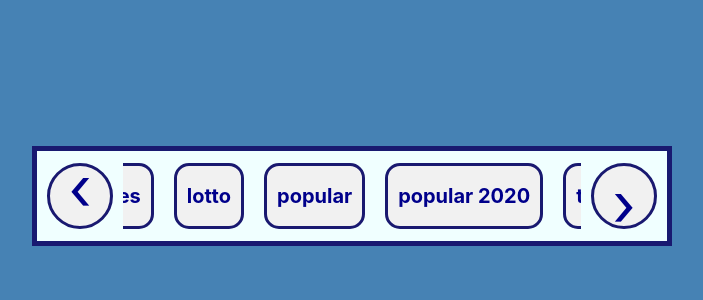
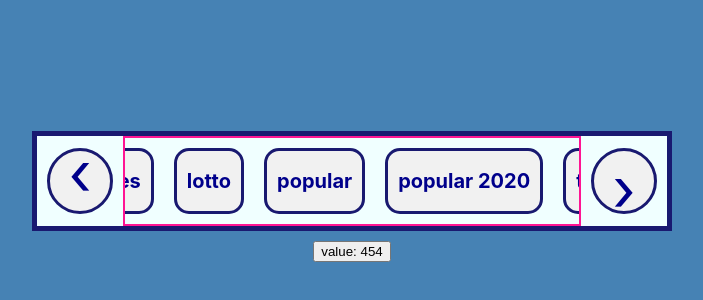
Before and after one commit to tom2kota/category-pagination, a React (Create React App) app: page / in a window 1280 px wide. Shown: the part 204-504 px from the top of the page, without its empty margins (288-991 px from the left). Built offline with nearby package versions, Linux system fonts and the light colour scheme.

Commit message:
Update files

```diff
--- /dev/null
+++ b/src/components/Pagination/Pagination.css
@@ -0,0 +1,114 @@
+.Pagination {
+    display: flex;
+    justify-content: space-between;
+    align-items: center;
+    flex-direction: row;
+    flex-wrap: nowrap;
+    color: darkblue;
+    box-sizing: border-box;
+    border: midnightblue 5px solid;
+    /*padding: 20px;*/
+    /*margin: 50px;*/
+    background-color: azure;
+    min-width: 320px;
+    width: 50%;
+    height: 100px;
+}
+
+
+.Pagination-controls {
+    display: flex;
+    font-size: 60px;
+    line-height: 0.4;
+    border: midnightblue 3px solid;
+    border-radius: 50%;
+    width: 40px;
+    height: 40px;
+    min-width: 40px;
+    background-color: #f1f1f1;
+    margin: 10px;
+    padding: 10px;
+    text-align: center;
+    justify-content: center;
+    align-self: center;
+    align-content: center;
+}
+
+.Pagination-controls.left {
+    align-items: start;
+}
+
+.Pagination-controls.right {
+    align-items: end;
+}
+
+
+.Pagination-list {
+    display: flex;
+    justify-content: center;
+    text-align: center;
+    margin: 0;
+    padding: 0;
+    /*overflow: hidden;*/
+    overflow-x: scroll;
+    border: 2px solid deeppink;
+}
+
+.Pagination-list::-webkit-scrollbar {
+    display: none;
+}
+
+.Pagination-items {
+    font-size: 20px;
+    font-weight: bold;
+    line-height: 1.7;
+    border: midnightblue 3px solid;
+    border-radius: 15px;
+    width: auto;
+    height: 40px;
+    background-color: #f1f1f1;
+    margin: 10px;
+    padding: 10px;
+    text-align: center;
+    justify-content: center;
+    align-self: center;
+    align-content: center;
+    white-space: nowrap;
+}
+
+.Pagination-controls:hover,
+.Pagination-items:hover {
+    background-color: yellow;
+}
+
+.Pagination-controls.active,
+.Pagination-items.active {
+    background-color: yellow;
+}
+
+@media only screen
+and (min-device-width: 320px)
+and (max-device-width: 480px)
+and (-webkit-min-device-pixel-ratio: 2) {
+    .Pagination {
+        padding: 0;
+        width: calc(100% - 8px)
+    }
+
+    .Pagination-controls {
+        font-size: 30px;
+        line-height: 0.4;
+        border: midnightblue 3px solid;
+        border-radius: 50%;
+        width: 20px;
+        height: 20px;
+        min-width: 20px;
+        background-color: #f1f1f1;
+        margin: 5px;
+        padding: 5px;
+        text-align: center;
+        justify-content: center;
+        align-self: center;
+        align-content: center;
+    }
+}
--- /dev/null
+++ b/src/components/Pagination/Pagination.tsx
@@ -0,0 +1,69 @@
+import React, {useEffect, useRef, useState} from "react";
+import ResizeObserver from 'resize-observer-polyfill';
+import './Pagination.css'
+
+
+const Pagination = () => {
+
+    const items = [
+        'all',
+        'new games',
+        'lotto',
+        'popular',
+        'popular 2020',
+        'top',
+        'top 2020'
+    ]
+
+
+    const itemRef = useRef(null);
+
+    const [value, setValue] = useState(0);
+
+    useEffect(() => {
+
+
+        const resizeObserver = new ResizeObserver((entries) => {
+            console.log('resizeObserver => .Pagination-list width: ', entries.map(x => x.target.clientWidth));
+        });
+
+        // @ts-ignore
+        resizeObserver.observe(itemRef.current);
+
+        if (value === 0) {
+
+            // @ts-ignore
+            let computedWidth = Number.parseInt(window.getComputedStyle(itemRef.current, null).width)
+            setValue(computedWidth);
+
+        }
+    }, [value]);
+
+
+    return (
+
+        <>
+            <div className="Pagination">
+
+                <div className="Pagination-controls left">&lsaquo;</div>
+
+
+                <div ref={itemRef} className="Pagination-list">
+                    {items.map(item => <div key={Math.floor(Math.random() * 10000)}
+                                            className="Pagination-items">{item}</div>)}
+                </div>
+
+                <div className="Pagination-controls right">&rsaquo;</div>
+            </div>
+            <div>
+                <button onClick={() => setValue(0)}>
+                    <div>value: {value}</div>
+                </button>
+            </div>
+
+
+        </>
+    )
+}
+
+export default Pagination
--- a/src/components/Pagination.tsx
+++ b/src/components/Scroll/Scroll.tsx
@@ -1,7 +1,7 @@
 import React from "react";
-import './Pagination.css'
+import './Scroll.css'
 
-export const Pagination = () => {
+export const Scroll = () => {
     const items = [
         'all',
         'new games',
--- a/src/index.tsx
+++ b/src/index.tsx
@@ -1,7 +1,7 @@
 import React from 'react';
 import ReactDOM from 'react-dom';
 import './index.css';
-import App from './components/App';
+import App from './components/App/App';
 
 ReactDOM.render(
   <React.StrictMode>
```
Also changed, not shown: src/components/App/App.tsx (renamed from src/components/App.tsx, +6 -2 lines), src/components/App/App.css (renamed from src/components/App.css), src/components/Scroll/Scroll.css (renamed from src/components/Pagination.css), 2 other files (tests, documents, lock files or other folders).
